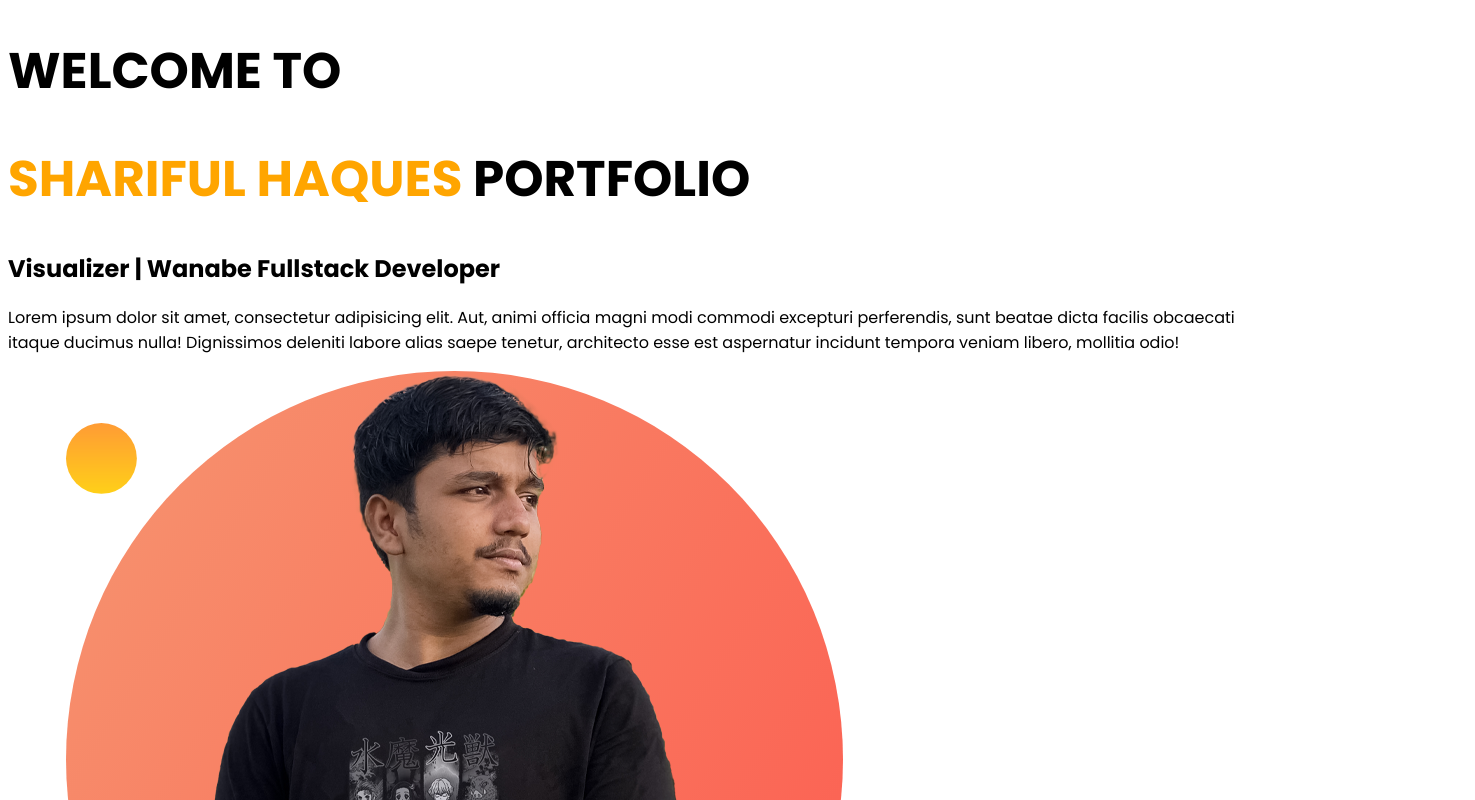
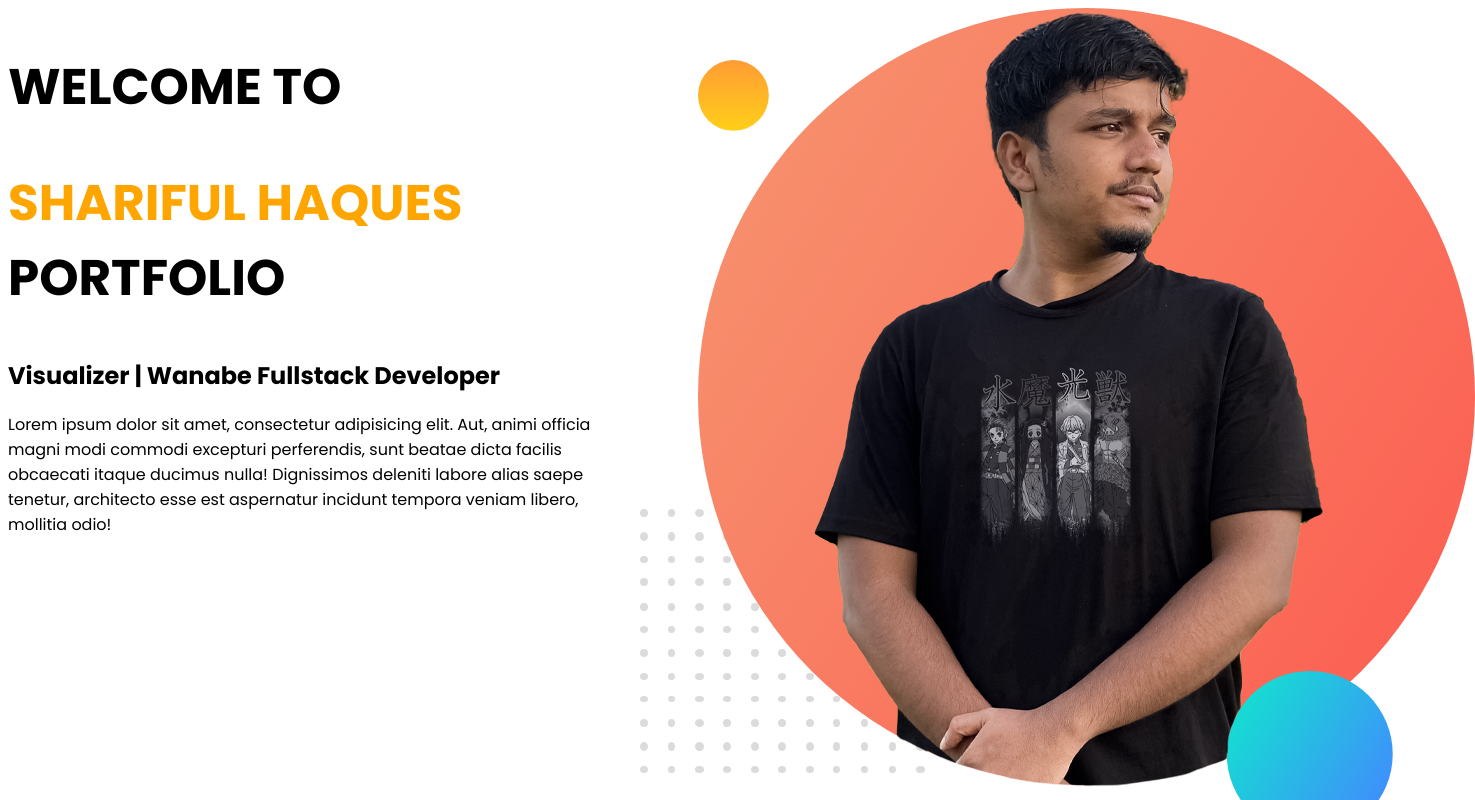
Before and after one commit to Md-SharifulHaque/Portfolio-Website, a plain HTML site: page index.html in a window 1280 px wide. Shown: the top 800 px of the page, 1475 px wide, since content can reach past the window. Drawn offline with Linux system fonts and the light colour scheme.

Commit message:
Section added

```diff
--- a/index.html
+++ b/index.html
@@ -1,19 +1,32 @@
 <!DOCTYPE html>
 <html lang="en">
+
 <head>
     <meta charset="UTF-8">
     <meta name="viewport" content="width=device-width, initial-scale=1.0">
     <title>Portfolio Website</title>
     <link rel="preconnect" href="https://fonts.googleapis.com">
     <link rel="preconnect" href="https://fonts.gstatic.com" crossorigin>
-    <link href="https://fonts.googleapis.com/css2?family=Poppins:ital,wght@0,300;0,400;0,500;0,700;0,900;1,300;1,400;1,500;1,700;1,900&display=swap" rel="stylesheet">
+    <link
+        href="https://fonts.googleapis.com/css2?family=Poppins:ital,wght@0,300;0,400;0,500;0,700;0,900;1,300;1,400;1,500;1,700;1,900&display=swap"
+        rel="stylesheet">
     <link rel="stylesheet" href="style.css">
 </head>
+
 <body>
-    <h1>WELCOME TO</h1>
-    <h1><span class="orange-color">SHARIFUL HAQUES</span> PORTFOLIO</h1>
-    <h2>Visualizer | Wanabe Fullstack Developer</h2>
-    <p>Lorem ipsum dolor sit amet, consectetur adipisicing elit. Aut, animi officia magni modi commodi excepturi perferendis, sunt beatae dicta facilis obcaecati itaque ducimus nulla! Dignissimos deleniti labore alias saepe tenetur, architecto esse est aspernatur incidunt tempora veniam libero, mollitia odio!</p>
-    <img src="images/my-bg.png" alt="Md. Shariful Haques Image">
+    <section>
+        <div class="half-width">
+            <h1>WELCOME TO</h1>
+            <h1><span class="orange-color">SHARIFUL HAQUES</span> PORTFOLIO</h1>
+            <h2>Visualizer | Wanabe Fullstack Developer</h2>
+            <p>Lorem ipsum dolor sit amet, consectetur adipisicing elit. Aut, animi officia magni modi commodi excepturi
+                perferendis, sunt beatae dicta facilis obcaecati itaque ducimus nulla! Dignissimos deleniti labore alias
+                saepe tenetur, architecto esse est aspernatur incidunt tempora veniam libero, mollitia odio!</p>
+        </div>
+        <div class="half-width">
+            <img src="images/my-bg.png" alt="Md. Shariful Haques Image">
+        </div>
+    </section>
 </body>
+
 </html>
--- a/style.css
+++ b/style.css
@@ -1,9 +1,19 @@
-body{
+body {
     font-family: 'Poppins', sans-serif;
 }
-h1{
+
+h1 {
     font-size: 50px;
 }
-.orange-color{
+
+.orange-color {
     color: orange;
 }
+
+section {
+    display: flex;
+}
+
+.half-width {
+    width: 50%;
+}
```
